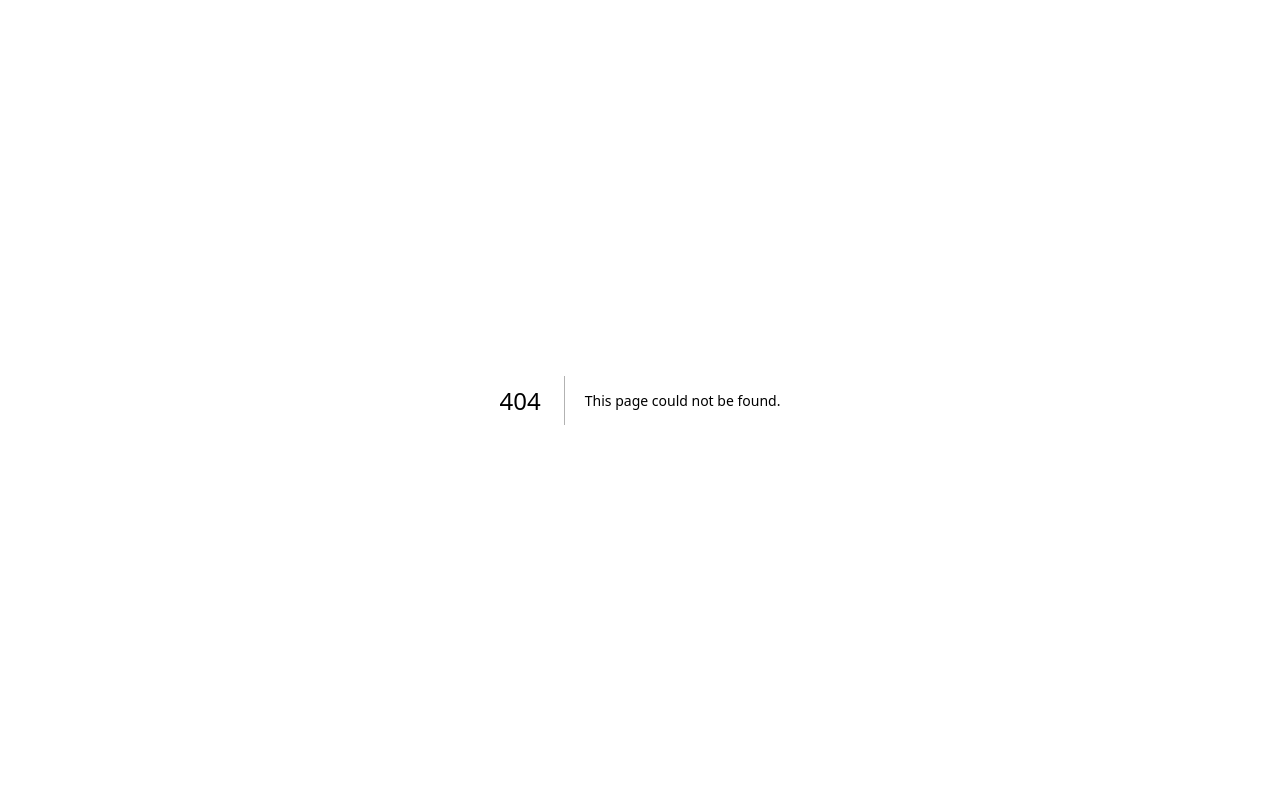
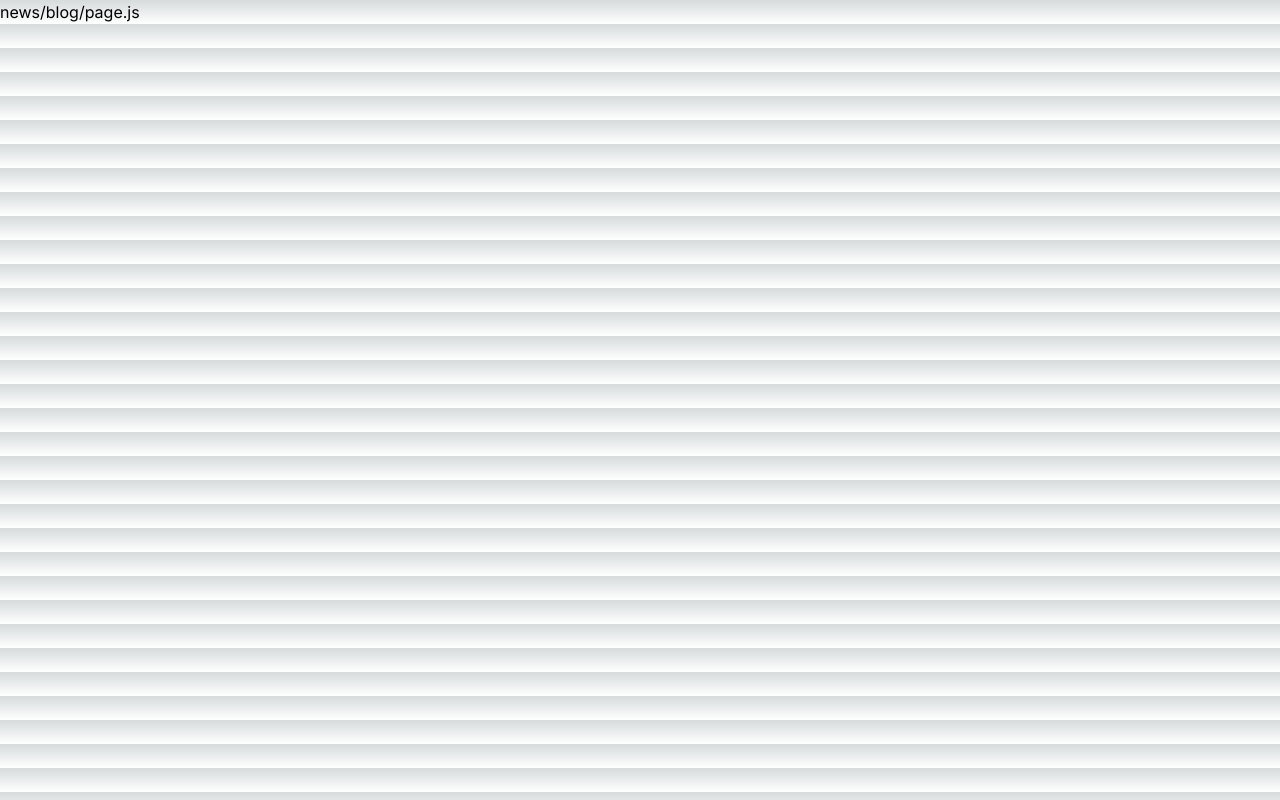
Before and after one commit to ShariarNiaj05/simple-nextjs-app, a Next.js app: page /news/blog in a window 1280 px wide. Before the commit this address had no page. Built offline with nearby package versions, Linux system fonts and the light colour scheme.

Commit message:
implenting nested routing

```diff
--- /dev/null
+++ b/src/app/news/blog/page.js
@@ -0,0 +1,10 @@
+
+const BlogPage = () => {
+    return (
+        <div>
+            news/blog/page.js
+        </div>
+    );
+};
+
+export default BlogPage;
```
